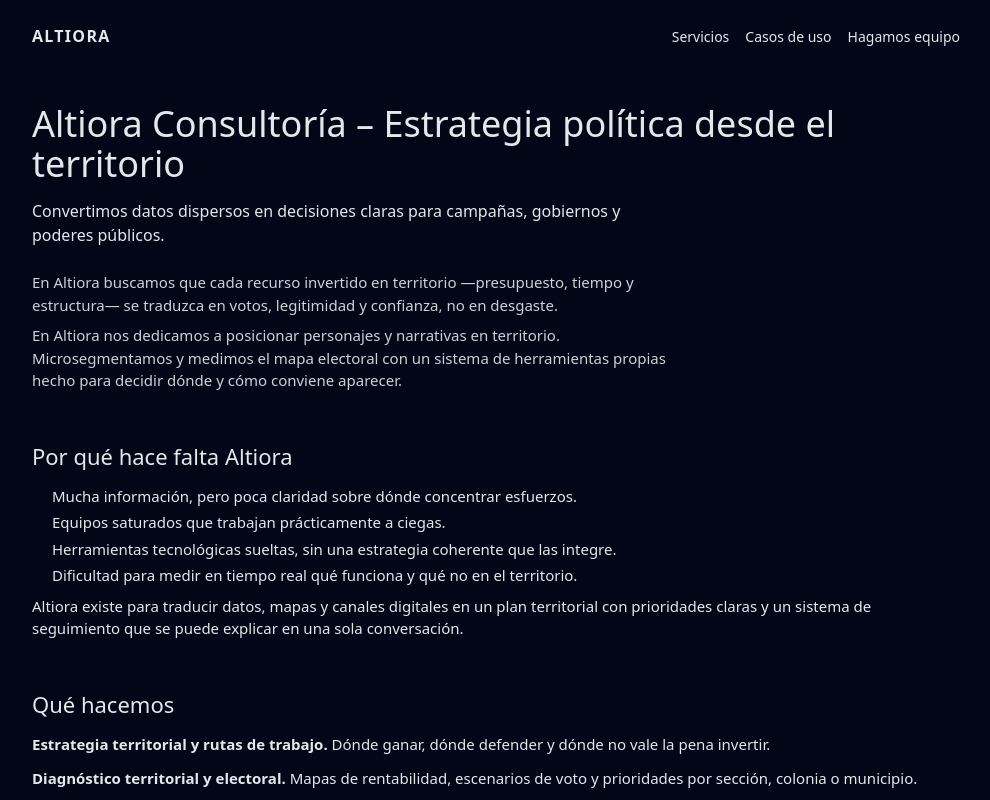
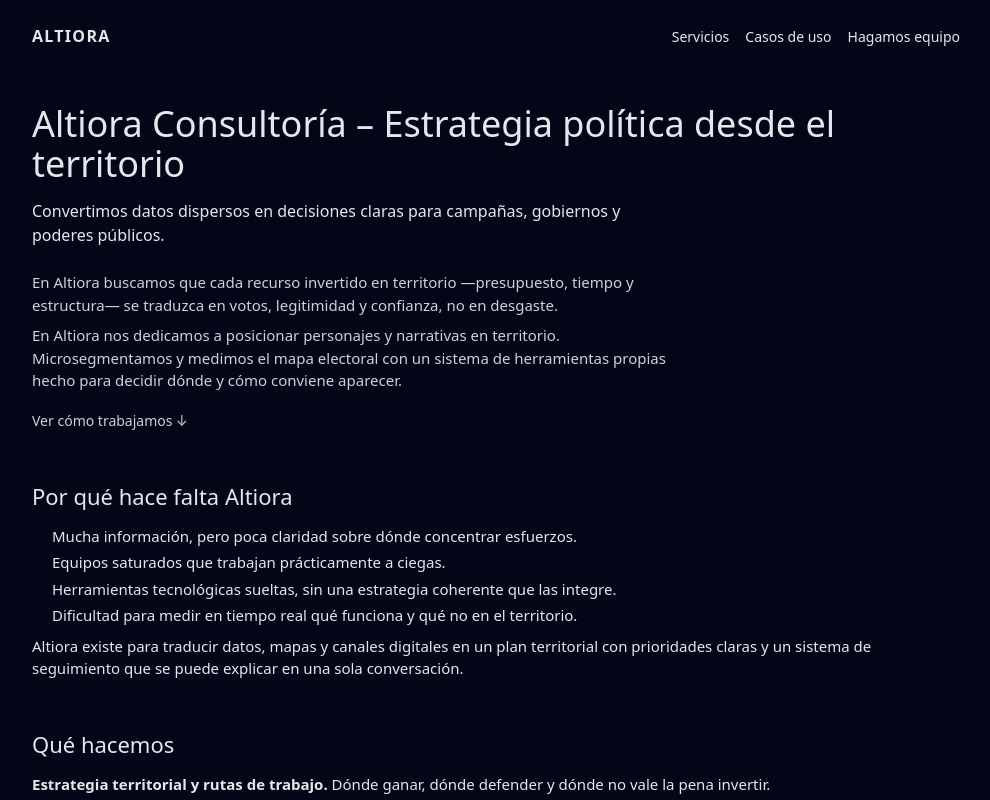
Before and after one commit to alanavenarias-code/altiora-site, a Next.js app: page / in a window 1280 px wide. Shown: the top 800 px of the page, without its empty margins (144-1134 px from the left). Built offline with nearby package versions, Linux system fonts and the light colour scheme.

Commit message:
Update page.tsx

```diff
--- a/app/page.tsx
+++ b/app/page.tsx
@@ -62,6 +62,19 @@ export default function Home() {
           <p style={{ fontSize: "15px", maxWidth: "640px", opacity: 0.9 }}>
             En Altiora nos dedicamos a posicionar personajes y narrativas en territorio. Microsegmentamos y medimos el mapa electoral con un sistema de herramientas propias hecho para decidir dónde y cómo conviene aparecer.
           </p>
+          <div style={{ marginTop: "16px" }}>
+            <a
+              href="#enfoque"
+              style={{
+                fontSize: "14px",
+                textDecoration: "none",
+                color: "#e5e7eb",
+                opacity: 0.9,
+              }}
+            >
+              Ver cómo trabajamos ↓
+            </a>
+          </div>
         </div>
       </section>
 
```
